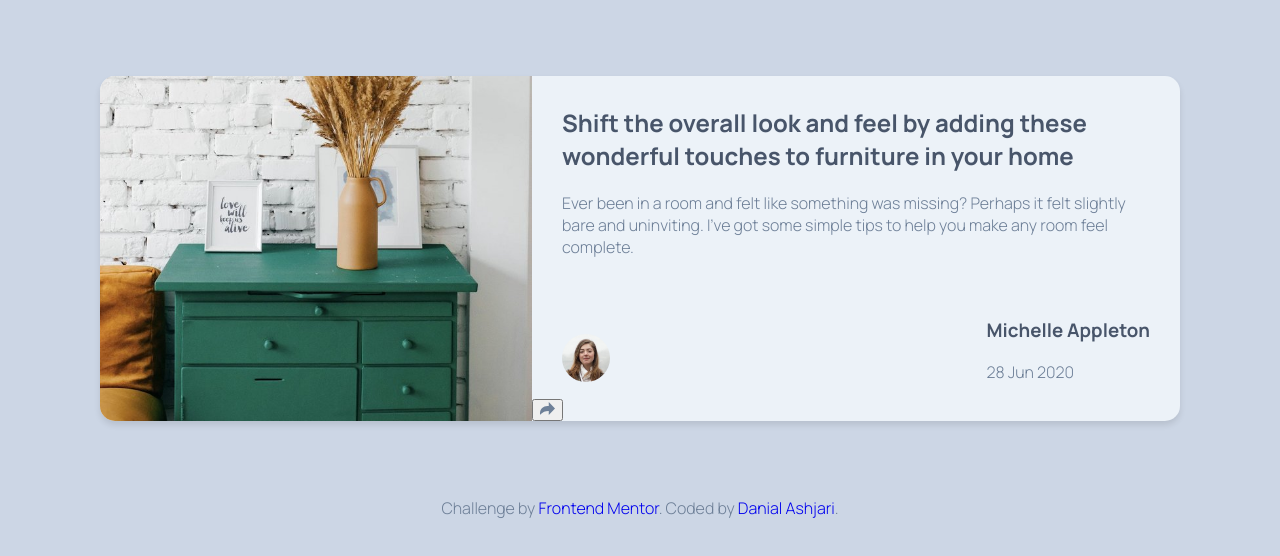
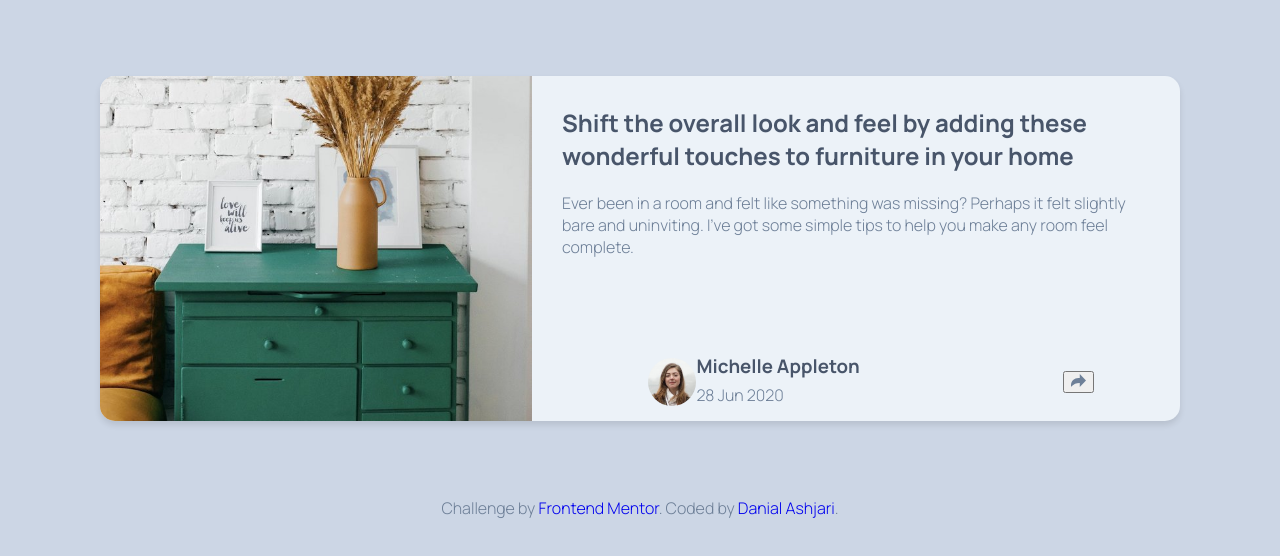
Before and after one commit to danielashjari/article-preview-component-master, a plain HTML site: page index.html in a window 1280 px wide. Drawn offline with Linux system fonts and the light colour scheme.

Commit message:
update card.scss

```diff
--- a/dist/Style.css
+++ b/dist/Style.css
@@ -105,23 +105,26 @@ main .card .card-image {
 main .card .card-element .card-text {
   margin: 1.875rem;
 }
-main .card .card-element .card-profile-info {
+main .card .card-element .card-profile {
+  display: flex;
+  flex-direction: row;
+  align-items: center;
+  justify-content: space-around;
+}
+main .card .card-element .card-profile .card-profile-info {
   display: flex;
   flex-direction: row;
   align-items: center;
   justify-content: space-between;
-  margin: 0 30px;
+  margin: 10px 30px;
 }
-main .card .card-element .card-profile-info .profile-image {
+main .card .card-element .card-profile .card-profile-info .profile-image {
   border-radius: 50%;
 }
-main .card .card-element .card-profile-info .card-profile-info {
-  margin: 0 5px 0 10px;
-}
-main .card .card-element .card-profile-info .card-profile-info h3 {
+main .card .card-element .card-profile .card-profile-info h3 {
   margin-bottom: 0.3125rem;
 }
-main .card .card-element .card-profile-info .card-profile-info p {
+main .card .card-element .card-profile .card-profile-info p {
   margin-bottom: 0.3125rem;
 }
 @media (min-width: 64em) {
--- a/dist/scss/components/card.scss
+++ b/dist/scss/components/card.scss
@@ -1,58 +1,60 @@
-@use '../util/' as *;
+@use "../util/" as *;
 
-main{
+main {
     margin: 6%;
-    @include flex(column , stretch);
+    @include flex(column, stretch);
     flex-wrap: wrap;
     align-content: center;
-    .card{
-        width:100%;
+    .card {
+        width: 100%;
         background-color: var(--card-bg);
         border-radius: rem(15);
         max-width: rem(450);
         box-shadow: 0 4px 6px rgba(0, 0, 0, 0.1);
-        @include flex(column , stretch);
-        .card-image{
+        @include flex(column, stretch);
+        .card-image {
             width: 100%;
-            border-top-left-radius: rem(15) ;
-            border-top-right-radius: rem(15) ;
+            border-top-left-radius: rem(15);
+            border-top-right-radius: rem(15);
         }
 
-        .card-element{
-            .card-text{
+        .card-element {
+            .card-text {
                 margin: rem(30);
             }
-            .card-profile-info{
-                @include flex(row , center);
-                justify-content:space-between;
-                margin: 0 30px;
-                .profile-image{
-                    border-radius: 50%;
-                }
-                .card-profile-info{
-                    margin: 0 5px 0 10px;
-                    h3{
+            .card-profile {
+                @include flex(row, center);
+                justify-content: space-around;
+
+                .card-profile-info {
+                    @include flex(row, center);
+                    justify-content: space-between;
+                    margin: 10px 30px;
+
+                    .profile-image {
+                        border-radius: 50%;
+                    }
+                    h3 {
                         margin-bottom: rem(5);
                     }
-                    p{
+                    p {
                         margin-bottom: rem(5);
                     }
                 }
             }
-
         }
 
-        @include breakpoint(large){
+        @include breakpoint(large) {
             flex-direction: row;
-            max-width:rem(1080);
+            max-width: rem(1080);
 
-            .card-image{
-                width:40%;
+            .card-image {
+                width: 40%;
                 border-top-right-radius: 0;
                 border-bottom-left-radius: rem(15);
             }
 
-            .card-element{
+            .card-element {
                 @include flex(column, stretch);
                 justify-content: space-between;
             }
```
Also changed, not shown: 1 other file.
